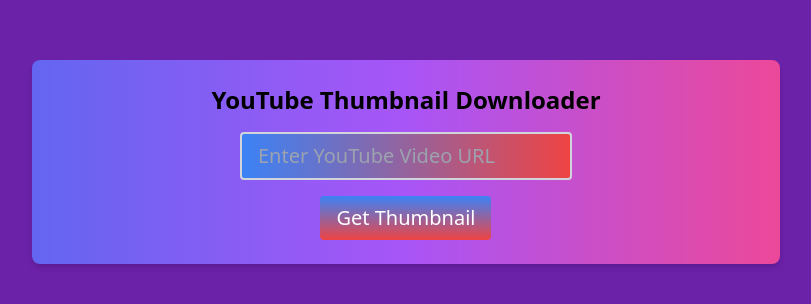
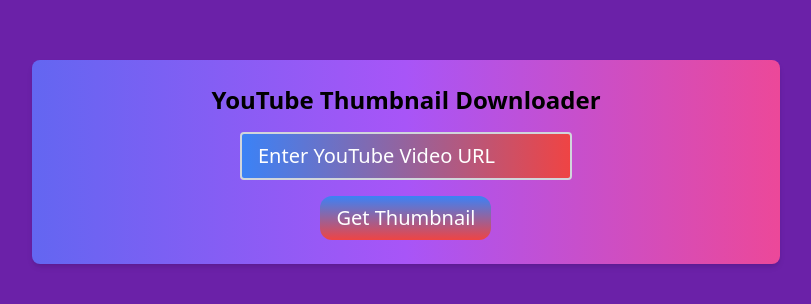
Before and after one commit to Amjad-722/thumnail-dounlouder, a React (Create React App) app: page / in a window 1280 px wide. Shown: the part 238-542 px from the top of the page, without its empty margins (234-1045 px from the left). Built offline with nearby package versions, Linux system fonts and the light colour scheme.

Commit message:
update ulr input

```diff
--- a/src/App.css
+++ b/src/App.css
@@ -27,6 +27,10 @@
 .App-link {
   color: #61dafb;
 }
+.custom-input::placeholder {
+  color: #FFFFFF;
+  opacity: 1;
+}
 
 @keyframes App-logo-spin {
   from {
--- a/src/Components/YDound/YDound.jsx
+++ b/src/Components/YDound/YDound.jsx
@@ -43,7 +43,7 @@
           value={videoUrl}
           onChange={(e) => setVideoUrl(e.target.value)}
           placeholder="Enter YouTube Video URL"
-          className=" p-2 border-2 border-gray-300  hover:border-pink-700 rounded mb-4 bg-gradient-to-r from-blue-500 to-red-500 text-white px-4 py-2 text-xl  font-medium "
+          className=" p-2 border-2 border-gray-300  hover:border-pink-700 rounded mb-4 bg-gradient-to-r from-blue-500 to-red-500 text-white px-4 py-2 text-xl  font-medium placeholder-white"
         />
         {thumbnailUrl && (
           <div className="mb-4">
@@ -56,7 +56,7 @@
         )}
         <button
           onClick={getThumbnail}
-          className="bg-gradient-to-b from-blue-500 to-red-500 text-white px-4 py-2 text-xl rounded font-medium focus:ring ring-black ring-opacity-10 gradient element-to-rotate"
+          className="bg-gradient-to-b from-blue-500 to-red-500 text-white px-4 py-2 text-xl rounded-xl font-medium focus:ring ring-black ring-opacity-10 gradient element-to-rotate"
         >
           Get Thumbnail
         </button>
--- a/tailwind.config.js
+++ b/tailwind.config.js
@@ -4,7 +4,9 @@
     "./src/**/*.{js,jsx,ts,tsx}",
   ],
   theme: {
-    extend: {},
+    extend: {
+
+    },
   },
   plugins: [],
 }
```
